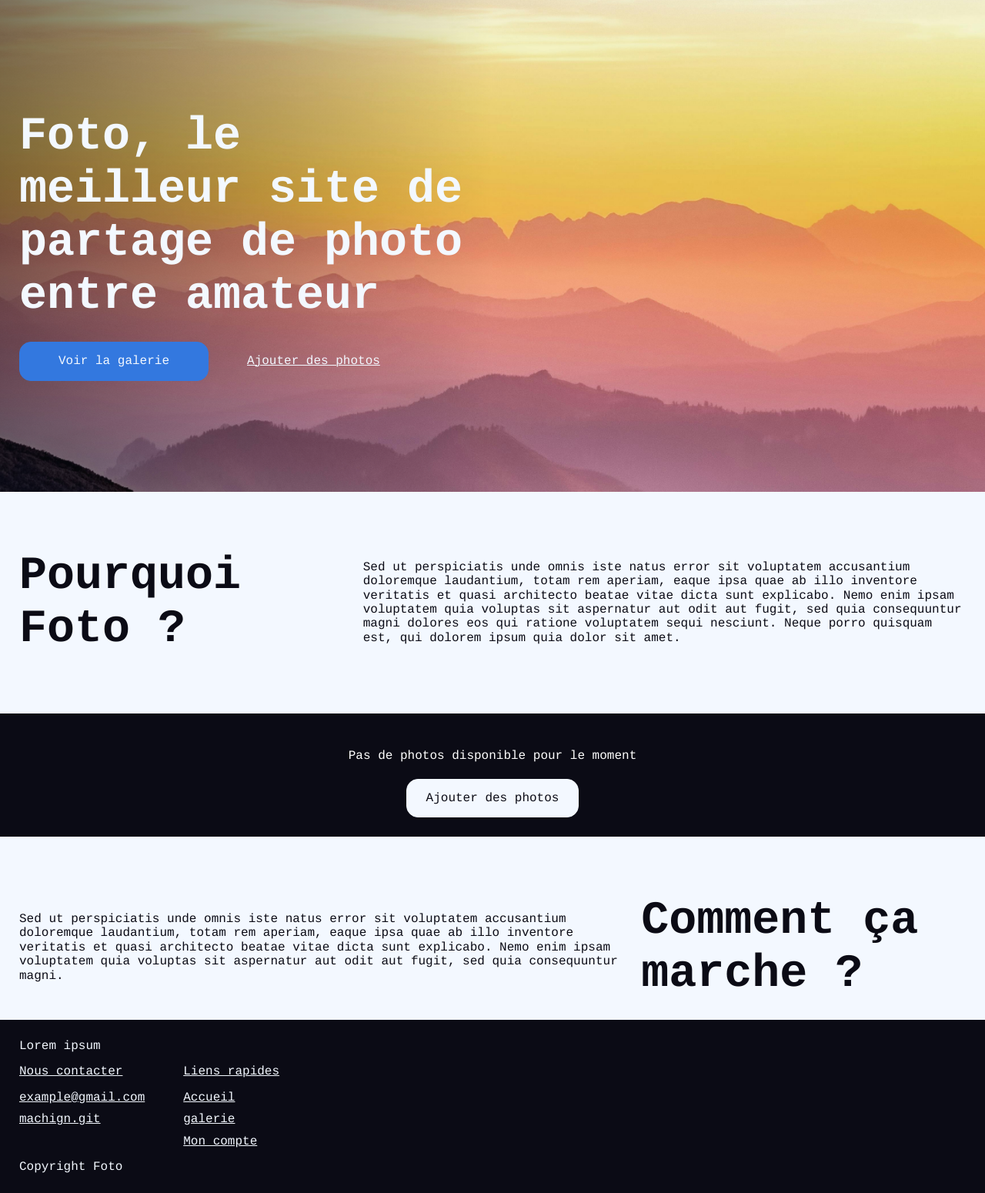
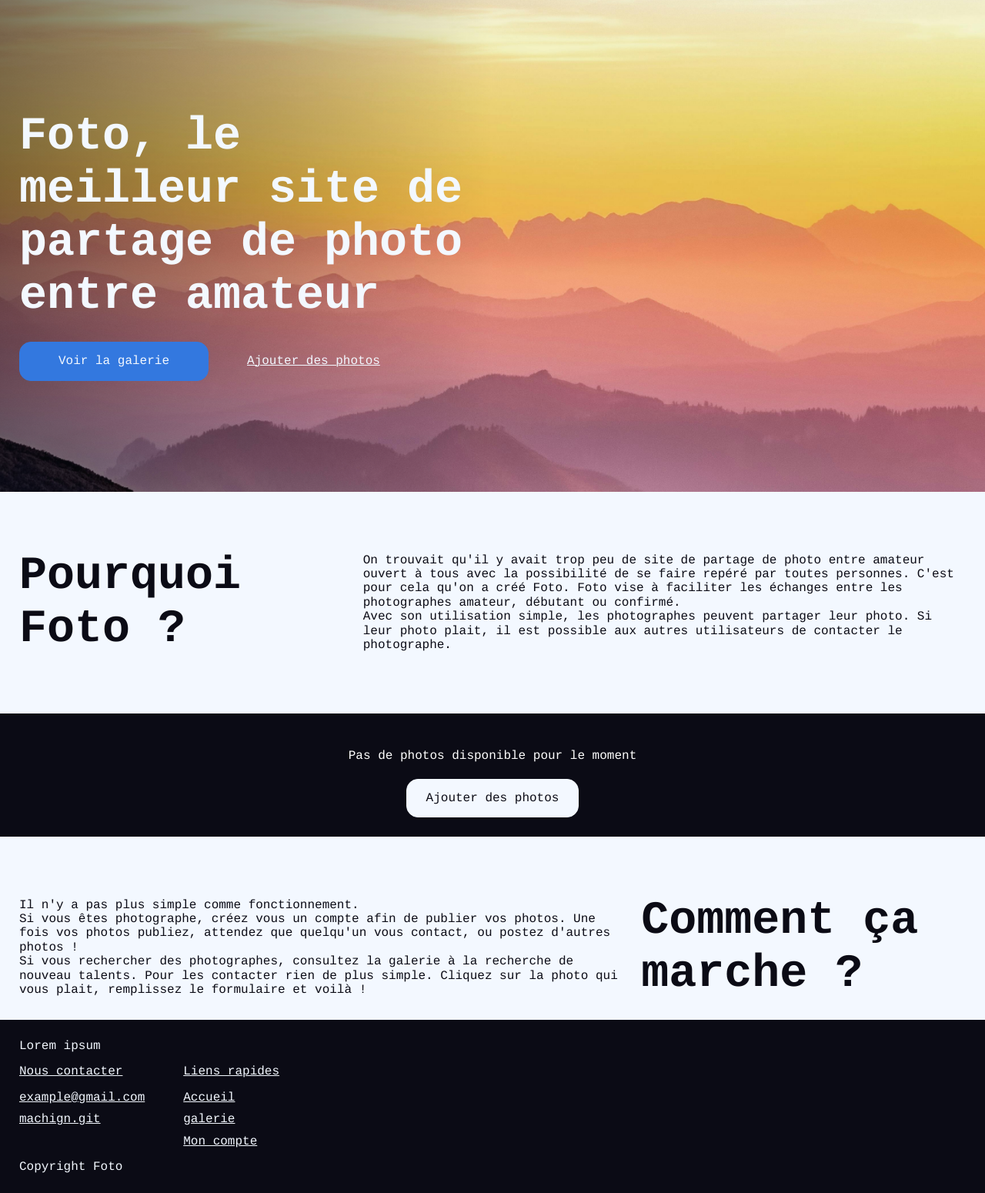
Before and after one commit to eli-ott/foto_cubes, a PHP site: page / in a window 1280 px wide. Shown: the part 78-1628 px from the top of the page at 77% size. Run offline with PHP 8.4, Linux system fonts and the light colour scheme; data that the repository does not hold is empty.

Commit message:
Ajout contenu et fix de CSS

```diff
--- a/View/layouts/accueil.php
+++ b/View/layouts/accueil.php
@@ -13,9 +13,10 @@
         <div class="flex center content">
             <h3>Pourquoi Foto ?</h3>
             <p class="description">
-                Sed ut perspiciatis unde omnis iste natus error sit voluptatem accusantium doloremque laudantium, totam rem aperiam, eaque ipsa quae ab illo inventore veritatis et quasi
-                architecto beatae vitae dicta sunt explicabo. Nemo enim ipsam voluptatem quia voluptas sit aspernatur aut odit aut fugit, sed quia consequuntur magni dolores eos qui ratione
-                voluptatem sequi nesciunt. Neque porro quisquam est, qui dolorem ipsum quia dolor sit amet.
+                On trouvait qu'il y avait trop peu de site de partage de photo entre amateur ouvert à tous avec la possibilité
+                de se faire repéré par toutes personnes. C'est pour cela qu'on a créé Foto.
+                Foto vise à faciliter les échanges entre les photographes amateur, débutant ou confirmé. <br />
+                Avec son utilisation simple, les photographes peuvent partager leur photo. Si leur photo plait, il est possible aux autres utilisateurs de contacter le photographe. <br />
             </p>
         </div>
         <!-- Dernière photos poster -->
@@ -39,8 +40,11 @@
         <!-- CCM -->
         <div class="ccm flex center content">
             <p class="description">
-                Sed ut perspiciatis unde omnis iste natus error sit voluptatem accusantium doloremque laudantium, totam rem aperiam, eaque ipsa quae ab illo inventore veritatis et quasi
-                architecto beatae vitae dicta sunt explicabo. Nemo enim ipsam voluptatem quia voluptas sit aspernatur aut odit aut fugit, sed quia consequuntur magni.
+                Il n'y a pas plus simple comme fonctionnement. <br />
+                Si vous êtes photographe, créez vous un compte afin de publier vos photos. Une fois vos photos publiez, attendez
+                que quelqu'un vous contact, ou postez d'autres photos ! <br />
+                Si vous rechercher des photographes, consultez la galerie à la recherche de nouveau talents. Pour les contacter
+                rien de plus simple. Cliquez sur la photo qui vous plait, remplissez le formulaire et voilà !
             </p>
             <h3>Comment ça marche ?</h3>
         </div>
--- a/View/layouts/admin.php
+++ b/View/layouts/admin.php
@@ -10,7 +10,7 @@
         </div>
     </div>
     <h4>Gérer tous les comptes:</h4>
-    <form method="post" action="<?= URL ?>form/manage-account" class="flex">
+    <form method="post" action="<?= URL ?>form/manage-account" class="flex wrap">
         <select name="pseudo" required>
             <?php foreach ($users as $user): ?>
                 <option value="<?= $user['pseudo'] ?>"><?= $user['pseudo'] ?></option>
```
Also changed, not shown: Public/style/admin.css (+10 -3 lines).
